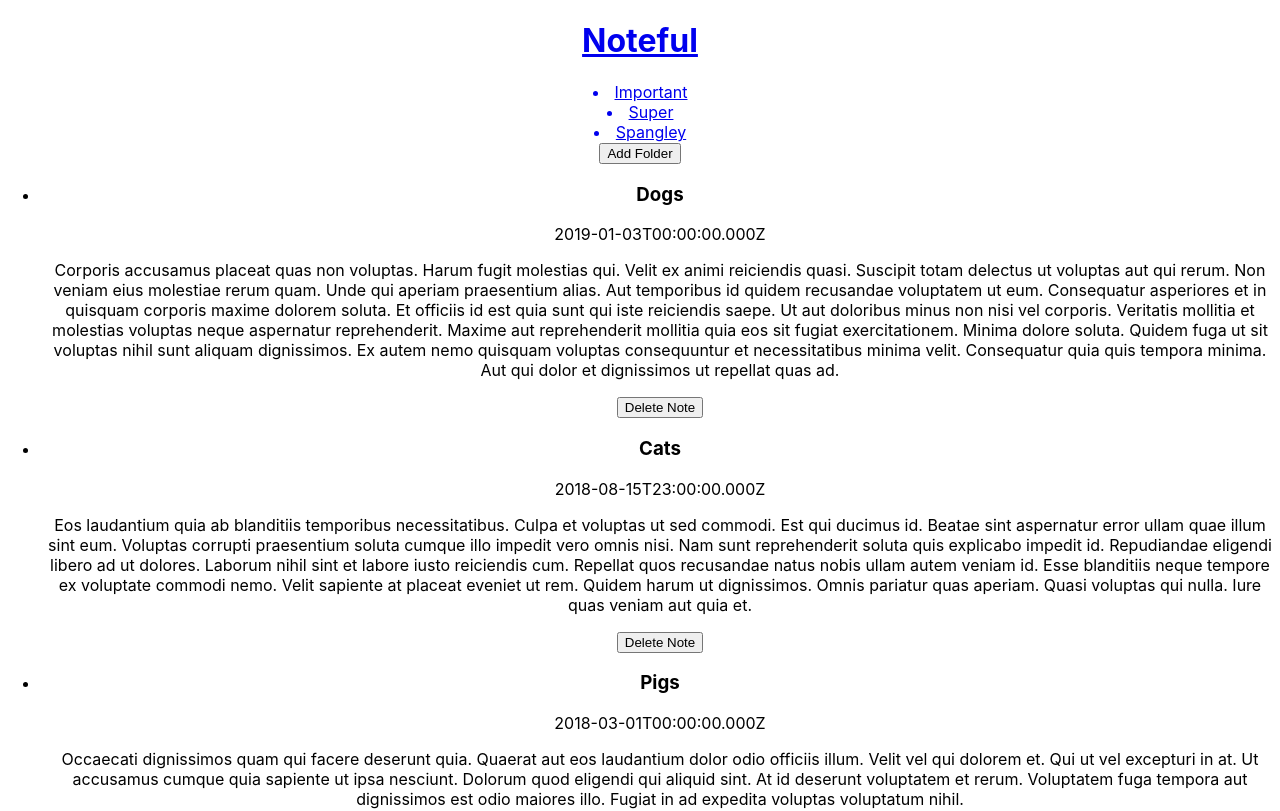
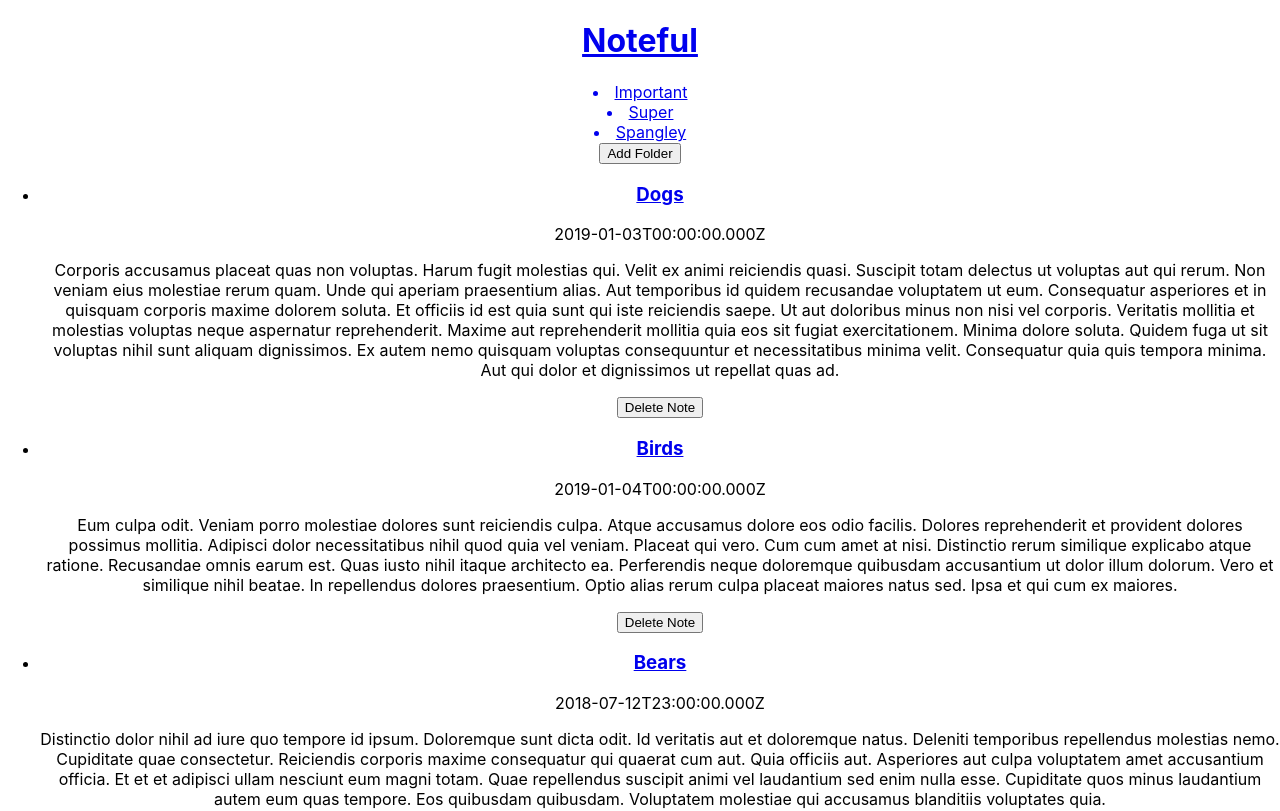
Before and after one commit to wysocki129/react-noteful, a React (Create React App) app: page /folder/b0715efe-ffaf-11e8-8eb2-f2801f1b9fd1 in a window 1280 px wide. Shown: the top 811 px of the page. Built offline with nearby package versions, Linux system fonts and the light colour scheme.

Commit message:
added note filtering functionallity

```diff
--- a/src/App.js
+++ b/src/App.js
@@ -5,26 +5,45 @@ import FolderList from './components/FolderList/FolderList';
 import NoteList from './components/NoteList/NoteList';
 import { dummyFolders, dummyNotes } from './dummy-store';
 
-
-
-
-
-
 const App = ({ starterFolders, starterNotes }) => {
-
-	const [ allFolders, setAllFolders ] = useState(dummyFolders)
-	const [ allNotes, setAllNotes ] = useState(dummyNotes)
+	const [allFolders, setAllFolders] = useState(dummyFolders);
+	const [allNotes, setAllNotes] = useState(dummyNotes);
 
 	return (
 		<Router>
 			<div className="App">
-				<Link to='/'><h1>Noteful</h1></Link>
-				<Route path='/' render={() => (<><FolderList allFolders={allFolders} /> <NoteList allNotes={allNotes} /></>)} />
-
+				<Link to="/">
+					<h1>Noteful</h1>
+				</Link>
+				<FolderList allFolders={allFolders} />
+				<Route
+					path="/"
+					exact
+					render={() => (
+						<>
+							<NoteList
+								allNotes={allNotes}
+								folderFilter={null}
+							/>
+						</>
+					)}
+				/>
+				<Route
+					path="/folder/:id"
+					exact
+					render={({ match }) => (
+						<>
+							{' '}
+							<NoteList
+								allNotes={allNotes}
+								folderFilter={match.params.id}
+							/>
+						</>
+					)}
+				/>
 			</div>
 		</Router>
-	)
-}
-
+	);
+};
 
 export default App;
--- a/src/components/FolderList/FolderList.jsx
+++ b/src/components/FolderList/FolderList.jsx
@@ -1,13 +1,17 @@
 import React from 'react';
 import Folder from '../Folder/Folder';
-import { Link } from 'react-router-dom'
+import { Link } from 'react-router-dom';
 
 const FolderList = ({ allFolders }) => {
-	console.log(allFolders)
+	console.log(allFolders);
 	return (
 		<nav>
-			{allFolders.map(folder => <Link to={folder.id} ><Folder data={folder} /></Link>)}
-		<button type='button'>Add Folder</button>
+			{allFolders.map(folder => (
+				<Link to={`/folder/${folder.id}`}>
+					<Folder data={folder} />
+				</Link>
+			))}
+			<button type="button">Add Folder</button>
 		</nav>
 	);
 };
--- a/src/components/Note/Note.jsx
+++ b/src/components/Note/Note.jsx
@@ -1,10 +1,12 @@
 import React from 'react';
+import { Link } from 'react-router-dom';
 
-
-const Note = ({data}) => {
+const Note = ({ data }) => {
 	return (
 		<div className="Note" key={data.id} id={data.id}>
-			<h3> {data.name} </h3>
+			<Link to={`/folder/${data.folderId}/note/${data.id}`}>
+				<h3> {data.name} </h3>
+			</Link>
 			<p>{data.modified}</p>
 			<p>{data.content}</p>
 			<button
--- a/src/components/NoteList/NoteList.jsx
+++ b/src/components/NoteList/NoteList.jsx
@@ -1,12 +1,25 @@
 import React from 'react';
 import Note from '../Note/Note';
 
-const NoteList = ({allNotes, setAllNotes}) => {
-
+const NoteList = ({ allNotes, folderFilter }) => {
+	const filterNotes = (allNotes, filter) => {
+		if (filter === null) {
+			return allNotes;
+		} else {
+			let displayNotes = allNotes.filter(folderNotes => {
+				return folderNotes.folderId == filter;
+			});
+			return displayNotes;
+		}
+	};
 
 	return (
 		<ul>
-			{allNotes.map((note, index) => <li key={note.id}><Note data={note}/></li>)}
+			{filterNotes(allNotes, folderFilter).map(note => (
+				<li key={note.id}>
+					<Note data={note} />
+				</li>
+			))}
 		</ul>
 	);
 };
```
